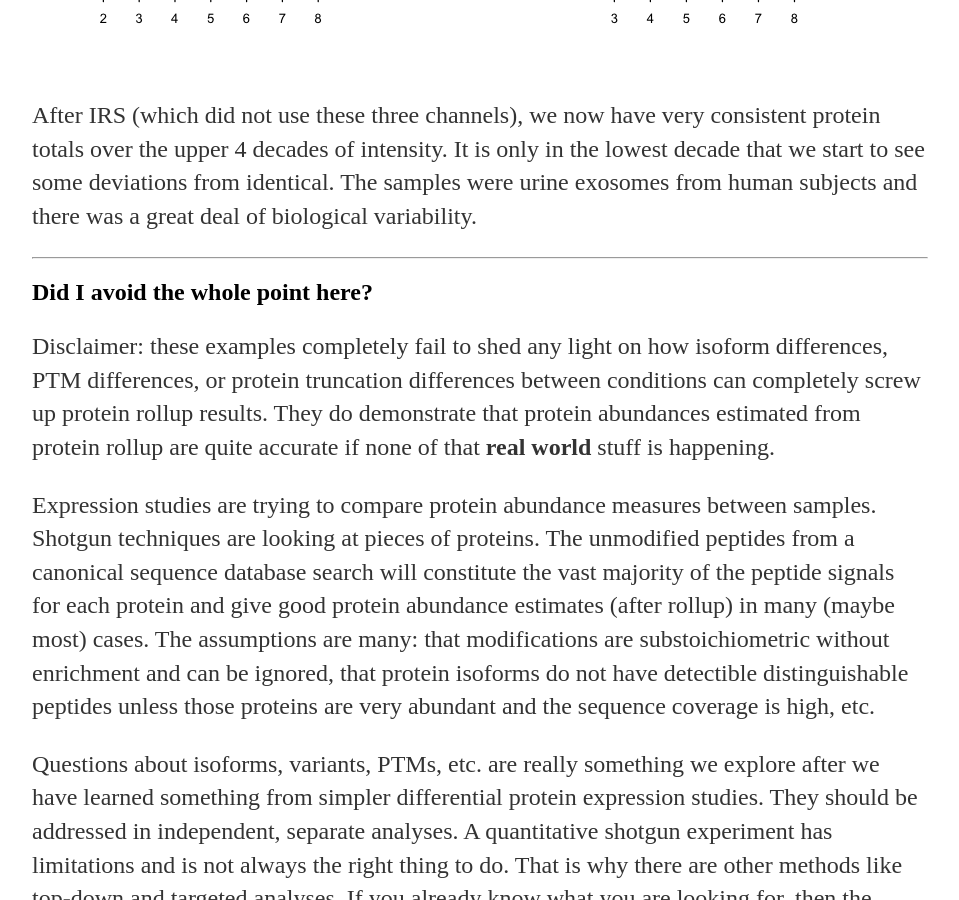
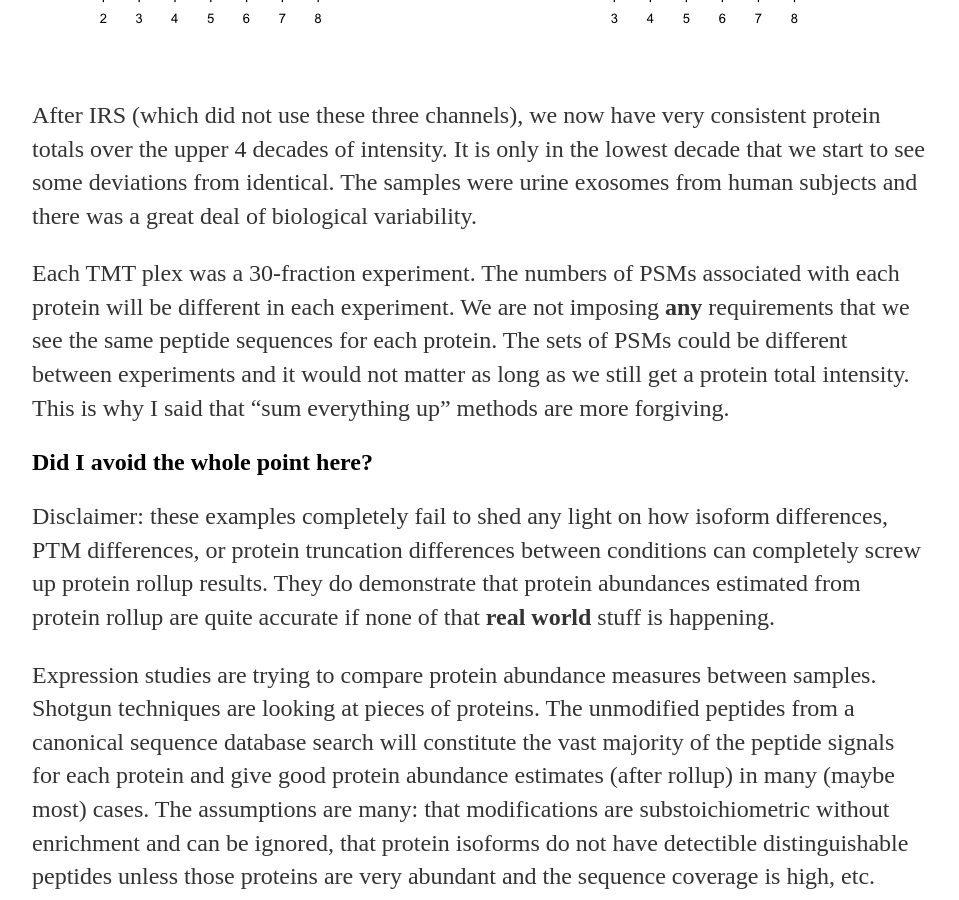
Before and after one commit to pwilmart/pwilmart.github.io, a Jekyll site: the page built from _posts/2019-09-21-shotgun-quantification.md, in a window 1280 px wide and 900 px high, scrolled down 17993 px. Shown: the whole window, without its empty margins (160-1119 px from the left). Built offline with Jekyll 4.4.1, drawn with Linux system fonts in a browser that asks for light colours.

Commit message:
shotgun quant blog, 15

```diff
--- a/_posts/2019-09-21-shotgun-quantification.md
+++ b/_posts/2019-09-21-shotgun-quantification.md
@@ -151,7 +151,7 @@ These are the rolled-up protein intensities of the three extra standard channels
 
 After IRS (which did not use these three channels), we now have very consistent protein totals over the upper 4 decades of intensity. It is only in the lowest decade that we start to see some deviations from identical. The samples were urine exosomes from human subjects and there was a great deal of biological variability.
 
----
+Each TMT plex was a 30-fraction experiment. The numbers of PSMs associated with each protein will be different in each experiment. We are not imposing **any** requirements that we see the same peptide sequences for each protein. The sets of PSMs could be different between experiments and it would not matter as long as we still get a protein total intensity. This is why I said that "sum everything up" methods are more forgiving.
 
 ## Did I avoid the whole point here?
 
```
